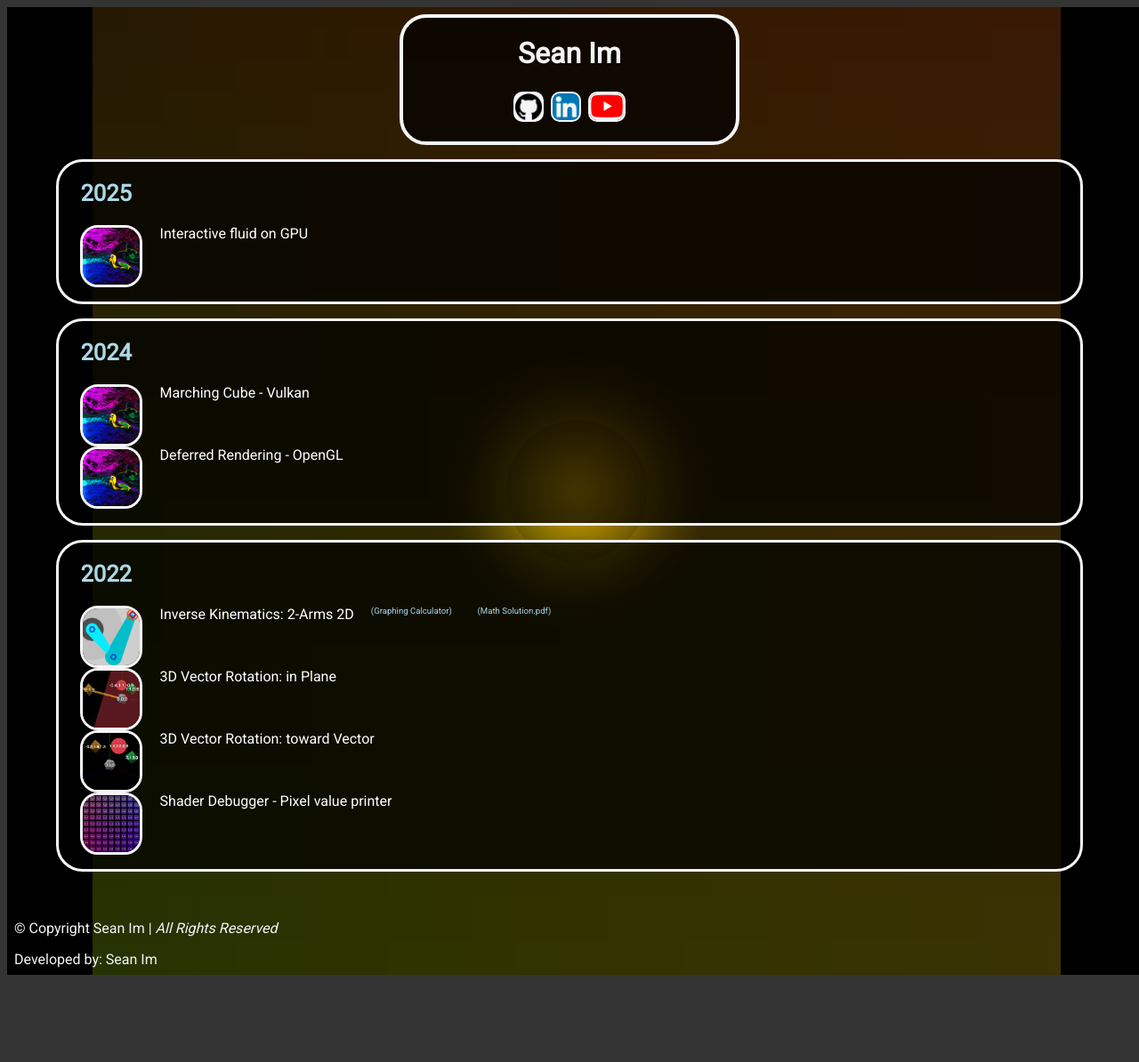
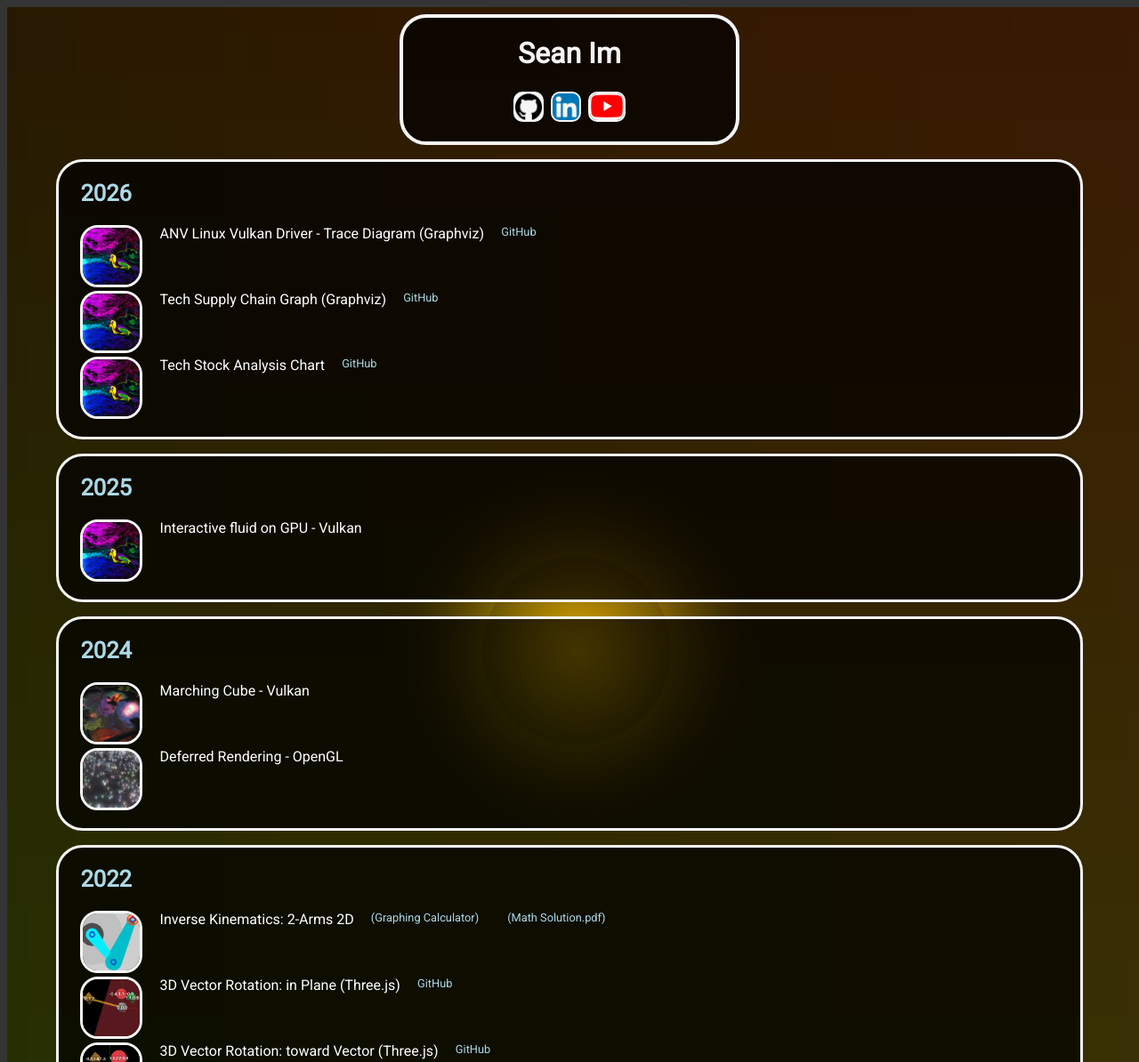
Before and after one commit to seanim1/personal-website, a plain HTML site: page index.html in a window 1280 px wide. Shown: the top 1194 px of the page at 89% size. Before the commit the page ends 1104 px from the top, so only its background shows below. Drawn offline with nearby package versions, Linux system fonts and the light colour scheme; animation ran at ten frames a second.

Commit message:
added 2026 projects

```diff
--- a/index.css
+++ b/index.css
@@ -86,7 +86,7 @@ article.grouping {
     display: inline;
     margin-right: 1em;
     color: lightblue;
-    font-size: 0.6em;
+    font-size: 0.8em;
     transition: all 0.2s ease;
 }
 
--- a/index.html
+++ b/index.html
@@ -3,7 +3,6 @@
 
 <head>
     <meta charset="utf-8" />
-    <!-- For responsive page -->
     <meta name="viewport" content="width=device-width, initial-scale=1.0" />
     <meta name="keywords" content="HTML5, Responsive" />
     <link rel="stylesheet" href="index.css"/>
@@ -25,43 +24,63 @@
 
         <main>
             <article class="grouping">
+                <h3>2026</h3>
+                <div class="project-item">
+                    <a href="https://seanim1.github.io/intel_linux_vulkan_driver-trace_diagram/"><img class="Icon" src="./images/interactive-fluid.png"></a>
+                    <a class="app_text" href="https://seanim1.github.io/intel_linux_vulkan_driver-trace_diagram/">ANV Linux Vulkan Driver - Trace Diagram (Graphviz)</a>
+                    <a class="app_text secondary" href="https://github.com/seanim1/intel_linux_vulkan_driver-trace_diagram">GitHub</a>
+                </div>
+                <div class="project-item">
+                    <a href="https://seanim1.github.io/Tech_Stock-Supply_Chain_Graph/"><img class="Icon" src="./images/interactive-fluid.png"></a>
+                    <a class="app_text" href="https://seanim1.github.io/Tech_Stock-Supply_Chain_Graph/">Tech Supply Chain Graph (Graphviz)</a>
+                    <a class="app_text secondary" href="https://github.com/seanim1/Tech_Stock-Supply_Chain_Graph">GitHub</a>
+                </div>
+                <div class="project-item">
+                    <a href="https://seanim1.github.io/Tech_Stock-Analysis_Chart/"><img class="Icon" src="./images/interactive-fluid.png"></a>
+                    <a class="app_text" href="https://seanim1.github.io/Tech_Stock-Analysis_Chart/">Tech Stock Analysis Chart</a>
+                    <a class="app_text secondary" href="https://github.com/seanim1/Tech_Stock-Analysis_Chart">GitHub</a>
+                </div>
+            </article>
+            <article class="grouping">
                 <h3>2025</h3>
                 <div class="project-item">
-                    <img class="Icon" href="https://sean-im.itch.io/interactive-fluid" src="./images/interactive-fluid.png" alt="image">
-                    <a class="app_text" href="https://sean-im.itch.io/interactive-fluid">Interactive fluid on GPU</a>
+                    <a href="https://sean-im.itch.io/interactive-fluid"><img class="Icon" src="./images/interactive-fluid.png"></a>
+                    <a class="app_text" href="https://sean-im.itch.io/interactive-fluid">Interactive fluid on GPU - Vulkan</a>
                 </div>
             </article>
             <article class="grouping">
                 <h3>2024</h3>
                 <div class="project-item">
-                    <img class="Icon" href="https://github.com/seanim1/Vulkan_Deferred_Shading_Marching_Cube" src="./images/interactive-fluid.png" alt="image">
+                    <a href="https://github.com/seanim1/Vulkan_Deferred_Shading_Marching_Cube"><img class="Icon" src="./images/marchingCube.png"></a>
                     <a class="app_text" href="https://github.com/seanim1/Vulkan_Deferred_Shading_Marching_Cube">Marching Cube - Vulkan</a>
                 </div>
                 <div class="project-item">
-                    <img class="Icon" href="https://github.com/seanim1/OpenGL_Deferred_Shading" src="./images/interactive-fluid.png" alt="image">
+                    <a href="https://github.com/seanim1/OpenGL_Deferred_Shading"><img class="Icon" src="./images/deferredShading.png"></a>
                     <a class="app_text" href="https://github.com/seanim1/OpenGL_Deferred_Shading">Deferred Rendering - OpenGL</a>
                 </div>
             </article>
-            <!-- Simulation / Animation -->
             <article class="grouping">
                 <h3>2022</h3>
                 <div class="project-item">
-                    <img class="Icon" href="https://seanim1.github.io/Inverse-Kinematics_2-Links_2D/" src="./images/IK_2D_2-Link.png" alt="IK_2D_2-Link's image" >
+                    <a href="https://seanim1.github.io/Inverse-Kinematics_2-Links_2D/"><img class="Icon" src="./images/IK_2D_2-Link.png"></a>
                     <a class="app_text" href="https://seanim1.github.io/Inverse-Kinematics_2-Links_2D/">Inverse Kinematics: 2-Arms 2D</a>
                     <a class="app_text secondary" href="https://www.desmos.com/calculator/nl3k5e72jg">(Graphing Calculator)</a>
                     <a class="app_text secondary" href="./pdf_files/Inverse_kinematics_2-Link_Planar.pdf">(Math Solution.pdf)</a>
                 </div>
                 <div class="project-item">
-                    <img class="Icon" href="https://seanim1.github.io/Rotating_on_3D_Plane/" src="./images/rotating_on_plane_icon.png" alt="rotating_on_plane's image">
-                    <a class="app_text" href="https://seanim1.github.io/Rotating_on_3D_Plane/">3D Vector Rotation: in Plane</a>
+                    <a href="https://seanim1.github.io/Rotating_on_3D_Plane/"><img class="Icon" src="./images/rotating_on_plane_icon.png"></a>
+                    <a class="app_text" href="https://seanim1.github.io/Rotating_on_3D_Plane/">3D Vector Rotation: in Plane (Three.js)</a>
+                    <a class="app_text secondary" href="https://github.com/seanim1/Rotating_on_3D_Plane">GitHub</a>
                 </div>
                 <div class="project-item">
-                    <img class="Icon" href="https://seanim1.github.io/Rotating_Vector_in_3D/" src="./images/rotating_vector3d_icon.png" alt="rotating_vector3d's image">
-                    <a class="app_text" href="https://seanim1.github.io/Rotating_Vector_in_3D/">3D Vector Rotation: toward Vector</a>
+                    <a href="https://seanim1.github.io/Rotating_Vector_in_3D/"><img class="Icon" src="./images/rotating_vector3d_icon.png"></a>
+                    <a class="app_text" href="https://seanim1.github.io/Rotating_Vector_in_3D/">3D Vector Rotation: toward Vector (Three.js)</a>
+                    <a class="app_text secondary" href="https://github.com/seanim1/Rotating_Vector_in_3D">GitHub</a>
                 </div>
                 <div class="project-item">
-                    <img class="Icon" href="https://seanim1.github.io/Shader_Debugger/" src="./images/Shader_Printer.png" alt="Shader_Debugger's image">
-                    <a class="app_text" href="https://seanim1.github.io/Shader_Debugger/">Shader Debugger - Pixel value printer</a>
+                    <a href="https://seanim1.github.io/Shader_Debugger/"><img class="Icon" src="./images/Shader_Printer.png"></a>
+                    <a class="app_text" href="https://seanim1.github.io/Shader_Debugger/">Shader Debugger - Pixel value printer (Three.js)</a>
+                    <a class="app_text secondary" href="https://github.com/seanim1/Shader_Debugger">GitHub</a>
                 </div>
             </article>
         </main>
@@ -76,27 +95,20 @@
     <div id="threeJS">
         <script type="shader" id="vertexShader">
             varying vec2 vUv;
-            // uniform vec2 uAspectRatio;
-
 
             void main() {
-                //vUv = (uv - vec2(0.5)) * uAspectRatio + vec2(0.5);
                 vUv = uv;
-
                 gl_Position = projectionMatrix * modelViewMatrix * vec4(position.xyz, 1.0);
             }
         </script>
         <script type="shader" id="fragmentShader">
-            // Find this shader at ( https://www.shadertoy.com/view/slGBzD )
             varying vec2 vUv;
-            // uniform sampler2D uTexture;
             uniform float time;
             uniform vec2 mousePos;
             uniform vec2 resolution;
 
             void main() {
                 vec2 uv = vUv;
-                // vec4 texture = texture2D(uTexture, vUv);
                 vec3 col = 0.5 + 0.5*cos(time+uv.xyx+vec3(0,2,4));
 
                 uv -= vec2(0.5);
```
Also changed, not shown: images/deferredShading.png (added), images/marchingCube.png (added), images/shadertoy_icon.png (deleted), images/shadertoy_icon2.png (deleted).
